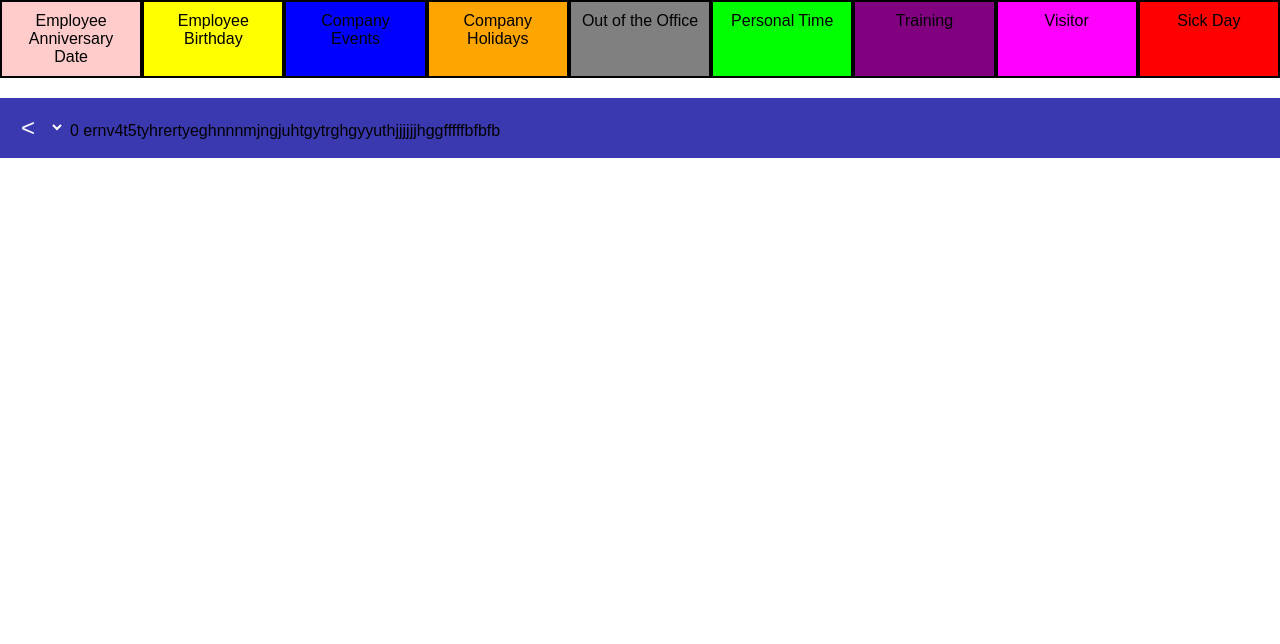
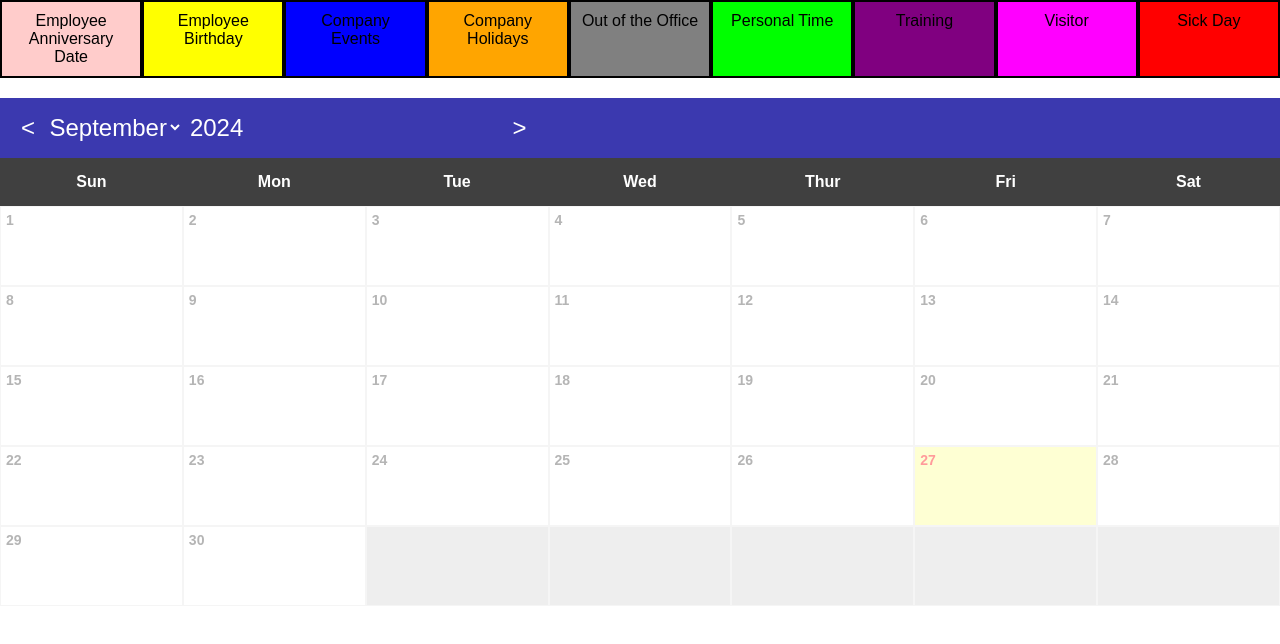
Before and after one commit to dannybowie/SWE-6623, a plain HTML site: page index.html in a window 1280 px wide. Drawn offline with Linux system fonts and the light colour scheme.

Commit message:
restoreed functionality

```diff
--- a/index.html
+++ b/index.html
@@ -19,13 +19,14 @@
       <div class="columnItem" style="background-color: #800080; border: solid 2px;">Training</div>
       <div class="columnItem" style="background-color: #ff00ff; border: solid 2px;">Visitor</div>
       <div class="columnItem" style="background-color: #ff0000; border: solid 2px;">Sick Day</div>
-
      </div>
 
     <!-- NAVIGATION -->
     <div id="calPeriod">
       <input id="calBack" type="button" value="&lt;">
-      <select id="calMonth"></select>   0 ernv4t5tyhrertyeghnnnmjngjuhtgytrghgyyuthjjjjjjhggfffffbfbfb
+      <select id="calMonth"></select>
+      <input type="number" id="calYear">
+      <input id="calNext" type="button" value="&gt;">
     </div>
 
     <!-- CALENDAR -->
```
